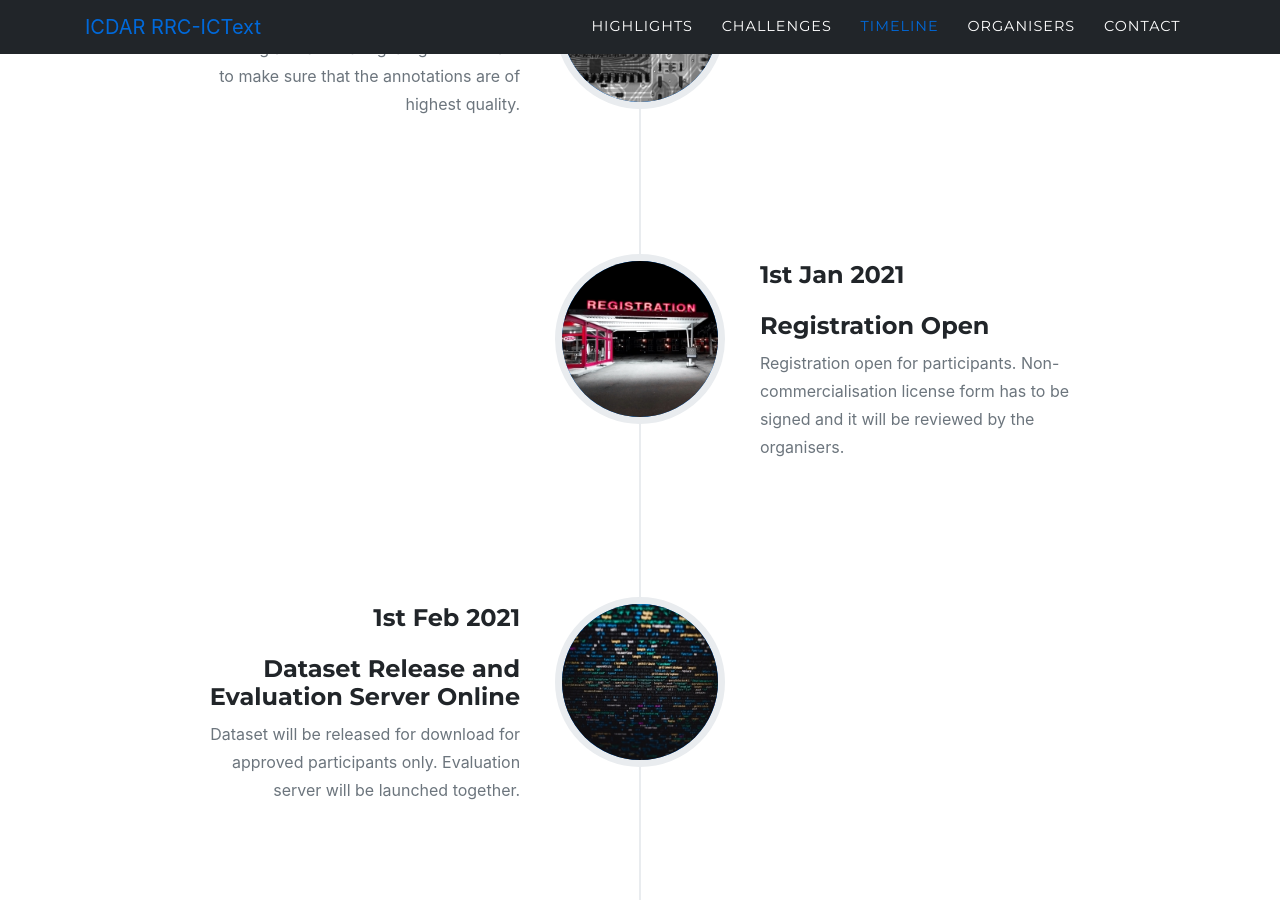
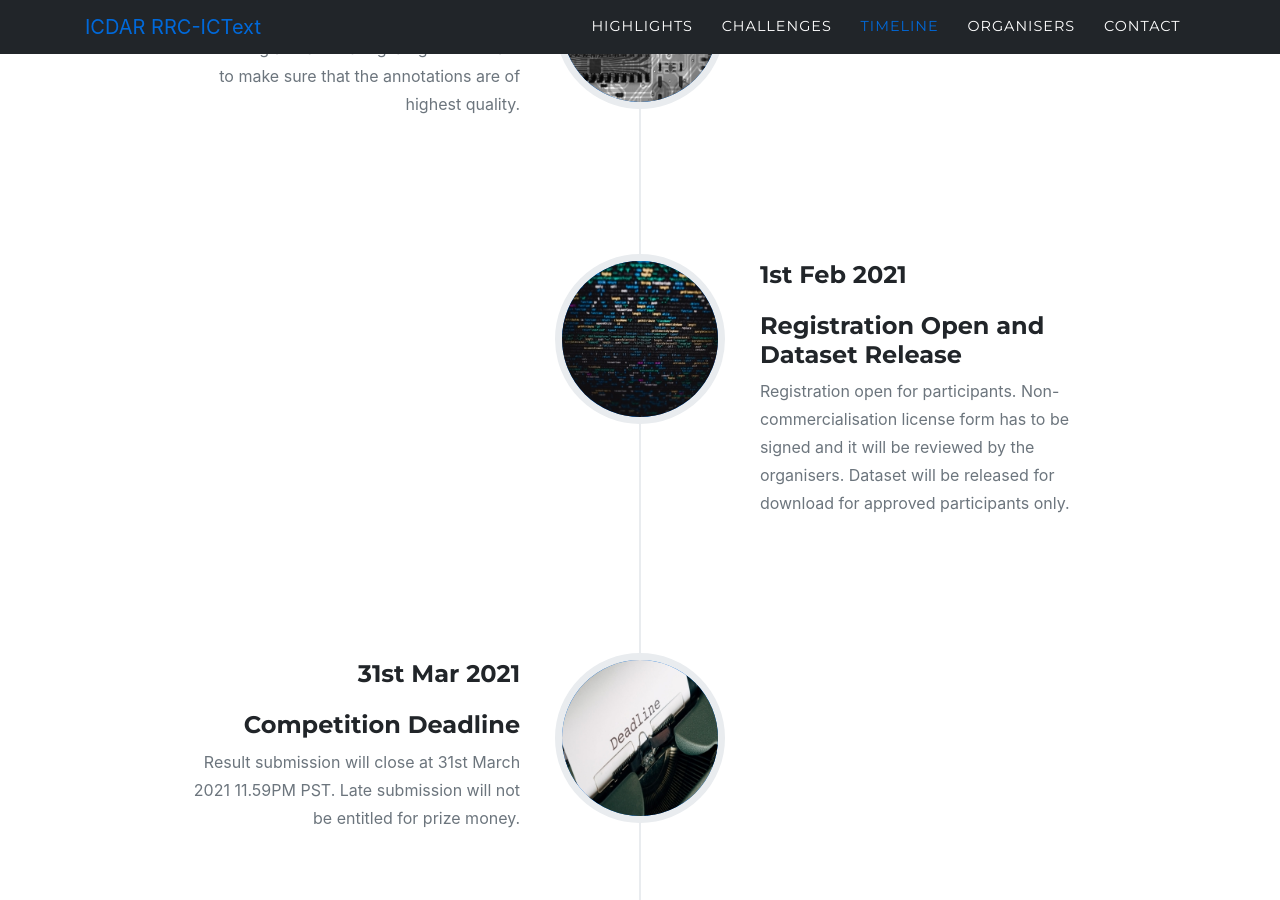
Before and after one commit to vitrox-technologies/icdar_ictext, a Jekyll site: the page built from index.md, in a window 1280 px wide and 900 px high, scrolled down 2689 px. Built offline with Jekyll 4.4.1, drawn with Linux system fonts in a browser that asks for light colours; some web fonts are replaced.

Commit message:
Update sitetext.yml

```diff
--- a/_data/sitetext.yml
+++ b/_data/sitetext.yml
@@ -38,13 +38,9 @@ timeline:
         year: "Dec 2020 - Feb 2021"
         desc: "Collecting and annotating iamges. We want to make sure that the annotations are of highest quality."
         image: assets/img/timeline/dataset_resized.jpg
-      - title: "Registration Open"
-        year: "1st Jan 2021"
-        desc: "Registration open for participants. Non-commercialisation license form has to be signed and it will be reviewed by the organisers."
-        image: assets/img/timeline/reg_resized.jpg
-      - title: "Dataset Release and Evaluation Server Online"
+      - title: "Registration Open and Dataset Release"
         year: "1st Feb 2021"
-        desc: "Dataset will be released for download for approved participants only. Evaluation server will be launched together."
+        desc: "Registration open for participants. Non-commercialisation license form has to be signed and it will be reviewed by the organisers. Dataset will be released for download for approved participants only."
         image: assets/img/timeline/server_resized.jpg
       - title: "Competition Deadline"
         year: "31st Mar 2021"
```
